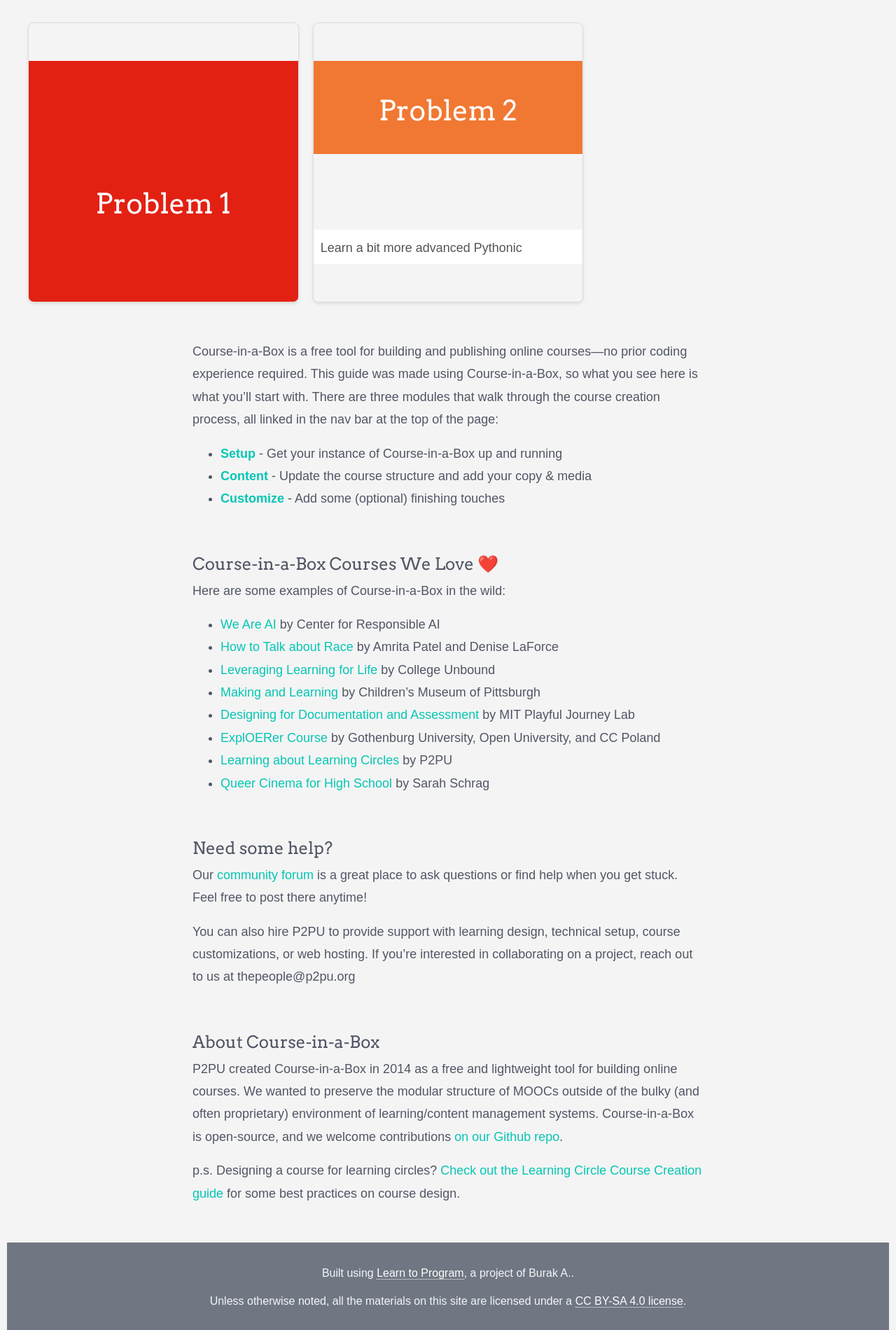
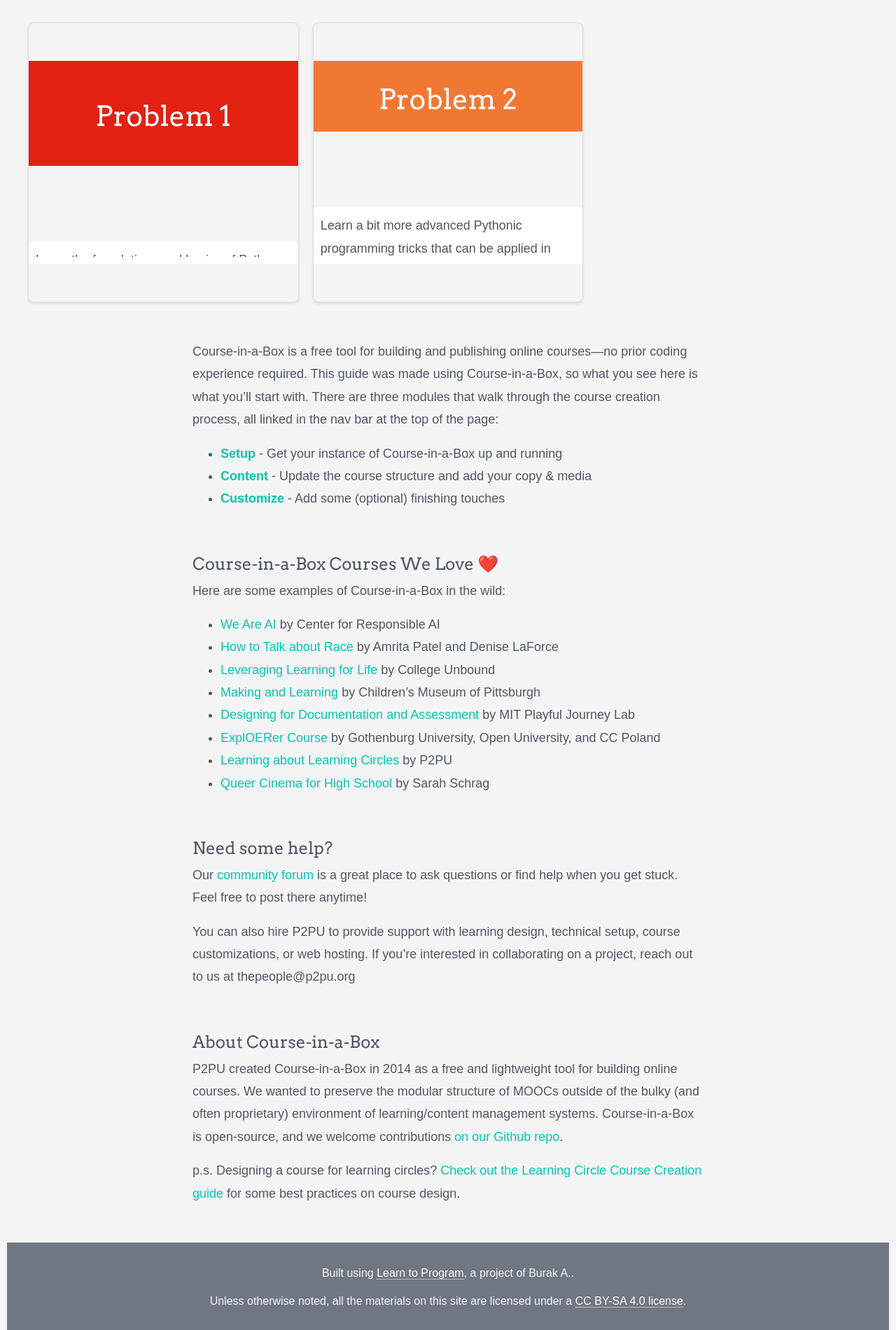
Before and after one commit to burakayy7/learn-to-program, a Jekyll site: the page built from index.md, in a window 1280 px wide. Shown: the part 611-2511 px from the top of the page at 70% size. Built offline with Jekyll 4.4.1, drawn with Linux system fonts in a browser that asks for light colours; nearby versions of some CDN libraries.

Commit message:
Update index.html

```diff
--- a/_layouts/index.html
+++ b/_layouts/index.html
@@ -43,7 +43,7 @@
             color: white;
 		flex: 0 0 auto; /* Ensure it only takes necessary space */
 		display: flex;
-		height: 400px; /* Set a specific height */
+		height: 150px; /* Set a specific height */
 		align-items: center; /* Center content vertically */
             justify-content: center; /* Center content horizontally */
             top: 0;
@@ -56,7 +56,7 @@
 		flex: 0 1 auto; /* Ensure it only takes necessary space */
 		overflow: hidden;
 		display: flex;
-		height: 400px; /* Set a specific height */
+		height: 150px; /* Set a specific height */
 		align-items: center; /* Center content vertically */
             justify-content: center; /* Center content horizontally */
             top: 0;
@@ -99,7 +99,10 @@
                 height: auto; /* Let articles adjust height automatically */
             }
 
-            .top-section {
+            .top-section1 {
+                height: auto; /* Let the top section adjust height automatically */
+            }
+	    .top-section2 {
                 height: auto; /* Let the top section adjust height automatically */
             }
 
@@ -121,7 +124,10 @@
                 height: auto; /* Let articles adjust height automatically */
             }
 
-            .top-section {
+            .top-section1 {
+                height: auto; /* Let the top section adjust height automatically */
+            }
+	   .top-section2 {
                 height: auto; /* Let the top section adjust height automatically */
             }
 
```
